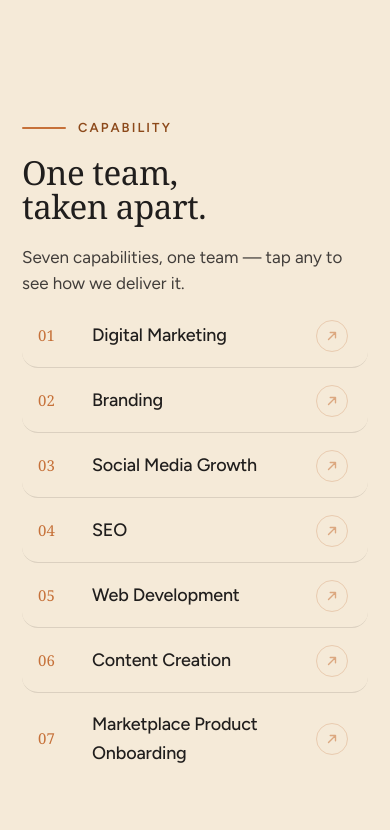
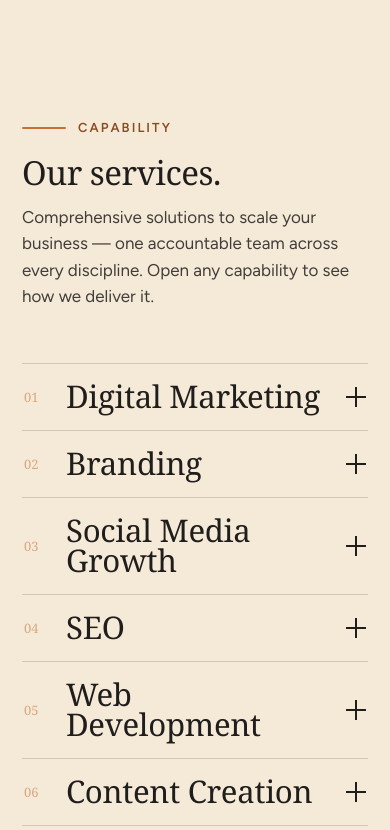
Before and after one commit to shoaibkmca2025/4am-Client, a React (Vite) app: page / in a window 390 px wide. Shown: the part 1454-2284 px from the top of the page. Built offline with nearby package versions, Linux system fonts and the light colour scheme; a web font is replaced by a local one.

Commit message:
service section update

```diff
--- a/components/LandingPage.tsx
+++ b/components/LandingPage.tsx
@@ -68,7 +68,7 @@ const PLACE: Record<string, { side: number; o: number }> = {
   home:        { side: 0.42,  o: 1 },    // text left  → object right
   why:         { side: -0.42, o: 1 },    // text right → object left
   focus:       { side: 0.42,  o: 1 },
-  services:    { side: -0.42, o: 1 },
+  services:    { side: 0.55, o: 0.14 },  // full-width accordion → recede
   software:    { side: 0.42,  o: 1 },
   reach:       { side: -0.42, o: 1 },
   method:      { side: 0.42,  o: 1 },
@@ -134,6 +134,62 @@ const ScrollCue: React.FC = () => {
     return () => window.removeEventListener('scroll', onScroll);
   }, []);
   return <div className="o-cue" ref={ref}>Scroll</div>;
+};
+
+/* ── Services — expandable capability rows (accordion) ───────────── */
+const ServicesAccordion: React.FC = () => {
+  const [open, setOpen] = useState<number | null>(null);
+  const [hover, setHover] = useState<number | null>(null);
+  return (
+    <div className="svc-accordion reveal">
+      {SERVICES.map((s, i) => {
+        const isOpen = open === i;
+        const lift = hover === i && !isOpen;      // slide + tint only while closed
+        const caps = (s.features ?? []).slice(0, 4);
+        return (
+          <div key={s.slug} className={`svc-row${isOpen ? ' is-open' : ''}`}>
+            <button
+              type="button"
+              className="svc-head"
+              aria-expanded={isOpen}
+              onClick={() => setOpen(isOpen ? null : i)}
+              onMouseEnter={() => setHover(i)}
+              onMouseLeave={() => setHover(null)}
+              style={{ transform: lift ? 'translateX(14px)' : 'translateX(0)' }}
+            >
+              <span className="svc-num">{String(i + 1).padStart(2, '0')}</span>
+              <span className="svc-title" style={lift ? { color: 'var(--color-accent)' } : undefined}>{s.title}</span>
+              <span className="svc-plus" aria-hidden="true">
+                <i className="svc-plus-h" />
+                <i className="svc-plus-v" style={{ transform: `scaleY(${isOpen ? 0 : 1})` }} />
+              </span>
+            </button>
+            <div className="svc-panel" data-open={isOpen ? 'true' : 'false'}>
+              <div className="svc-panel-inner">
+                <div className="svc-grid">
+                  <p className="svc-desc">{s.description}</p>
+                  {caps.length > 0 && (
+                    <div className="svc-caps">
+                      <span className="svc-caps-label">Capabilities</span>
+                      <div className="svc-caps-tags">
+                        {caps.map((c) => <span key={c} className="svc-cap">{c}</span>)}
+                      </div>
+                    </div>
+                  )}
+                  <div className="svc-media">
+                    <div className="svc-thumb"><img src={s.image} alt={s.title} loading="lazy" /></div>
+                    <Link to={`/services/${s.slug}`} className="svc-view">
+                      View service <span aria-hidden="true">→</span>
+                    </Link>
+                  </div>
+                </div>
+              </div>
+            </div>
+          </div>
+        );
+      })}
+    </div>
+  );
 };
 
 /* ── Contact form — preserves the working /api/leads integration ─── */
@@ -502,27 +558,20 @@ const LandingPage: React.FC = () => {
           </div>
         </section>
 
-        {/* 4 · Capability (services) */}
+        {/* 4 · Services — expandable capability rows */}
         <section id="services" className="o-section">
-          <div className="o-col right">
-            <p className="kicker reveal"><span className="rule" />Capability</p>
-            <h2 className="reveal">One team, taken apart.</h2>
-            <p className="lede reveal" style={{ marginBottom: 8 }}>
-              Seven capabilities, one team — tap any to see how we deliver it.
-            </p>
-            <div className="o-services" data-stagger>
-              {SERVICES.map((s, i) => (
-                <Link key={s.slug} to={`/services/${s.slug}`} className="o-service reveal-item" aria-label={`${s.title} — view service`}>
-                  <span className="o-service-num">{String(i + 1).padStart(2, '0')}</span>
-                  <span className="o-service-title">{s.title}</span>
-                  <span className="o-service-arrow" aria-hidden="true">
-                    <svg width="14" height="14" viewBox="0 0 16 16" fill="none">
-                      <path d="M4 12L12 4M12 4H6M12 4v6" stroke="currentColor" strokeWidth="1.6" strokeLinecap="round" strokeLinejoin="round" />
-                    </svg>
-                  </span>
-                </Link>
-              ))}
+          <div className="o-wide">
+            <div className="svc-header">
+              <div>
+                <p className="kicker reveal"><span className="rule" />Capability</p>
+                <h2 className="reveal svc-h">Our services.</h2>
+              </div>
+              <p className="lede reveal svc-intro">
+                Comprehensive solutions to scale your business — one accountable team across every
+                discipline. Open any capability to see how we deliver it.
+              </p>
             </div>
+            <ServicesAccordion />
           </div>
         </section>
 
--- a/index.css
+++ b/index.css
@@ -663,6 +663,81 @@ a[role="button"]:active {
   background: var(--color-accent); color: var(--color-bg); border-color: var(--color-accent);
 }
 
+/* ── Services accordion — full-width expandable capability rows.
+   Hover a closed row: it slides right + the title tints; the "+" flips to
+   "×" and the panel opens (grid 0fr→1fr auto-height) to reveal a summary,
+   capability pills, a thumbnail and a "View service" link. ──────────── */
+.organic .svc-header {
+  display: flex; flex-wrap: wrap; gap: clamp(20px, 4vw, 60px);
+  align-items: flex-end; justify-content: space-between; margin-bottom: clamp(22px, 3vw, 42px);
+}
+.organic .svc-h { margin: 0; }
+.organic .svc-intro { max-width: 46ch; margin: 0; padding-bottom: 4px; }
+
+.organic .svc-accordion { border-top: 1px solid var(--color-divider); }
+.organic .svc-row { border-bottom: 1px solid var(--color-divider); }
+.organic .svc-head {
+  width: 100%; display: grid; grid-template-columns: clamp(40px, 5vw, 92px) 1fr auto;
+  align-items: center; gap: clamp(12px, 2.4vw, 34px);
+  padding: clamp(20px, 2.5vw, 36px) 4px; border: 0; background: none; color: var(--color-text);
+  font: inherit; text-align: left; cursor: pointer;
+  transition: transform .55s cubic-bezier(.16, 1, .3, 1);
+}
+.organic .svc-num {
+  font-family: var(--font-heading); color: var(--color-accent);
+  font-size: clamp(13px, 1.15vw, 18px); line-height: 1; opacity: .55; transition: opacity .4s ease;
+}
+.organic .svc-row.is-open .svc-num { opacity: 1; }
+.organic .svc-title {
+  font-family: var(--font-heading); font-weight: 400;
+  font-size: clamp(28px, 4vw, 64px); line-height: .96; letter-spacing: -.01em;
+  transition: color .3s ease;
+}
+.organic .svc-row.is-open .svc-title { color: var(--color-accent-700); }
+
+/* + / × toggle */
+.organic .svc-plus {
+  position: relative; display: block; flex: none;
+  width: clamp(20px, 1.9vw, 30px); height: clamp(20px, 1.9vw, 30px); color: currentColor;
+}
+.organic .svc-plus i { position: absolute; display: block; background: currentColor; }
+.organic .svc-plus-h { top: 50%; left: 0; width: 100%; height: 2px; margin-top: -1px; }
+.organic .svc-plus-v { left: 50%; top: 0; width: 2px; height: 100%; margin-left: -1px; transition: transform .45s cubic-bezier(.16, 1, .3, 1); }
+
+/* expanding panel — animates auto height via grid rows */
+.organic .svc-panel { display: grid; grid-template-rows: 0fr; transition: grid-template-rows .55s cubic-bezier(.16, 1, .3, 1); }
+.organic .svc-row.is-open .svc-panel { grid-template-rows: 1fr; }
+.organic .svc-panel-inner { min-height: 0; overflow: hidden; }
+.organic .svc-grid {
+  display: grid; grid-template-columns: repeat(auto-fit, minmax(min(100%, 272px), 1fr));
+  gap: clamp(20px, 3vw, 54px); padding: 2px 4px clamp(28px, 3vw, 50px);
+  opacity: 0; transform: translateY(10px);
+  transition: opacity .5s ease .08s, transform .55s cubic-bezier(.16, 1, .3, 1) .08s;
+}
+.organic .svc-row.is-open .svc-grid { opacity: 1; transform: none; }
+
+.organic .svc-desc { margin: 0; font-size: clamp(14px, 1.05vw, 17px); line-height: 1.6; color: color-mix(in srgb, var(--color-text) 62%, transparent); }
+.organic .svc-caps { display: grid; gap: 12px; align-content: start; }
+.organic .svc-caps-label { font-size: 11px; font-weight: 700; letter-spacing: .16em; text-transform: uppercase; color: color-mix(in srgb, var(--color-text) 55%, transparent); }
+.organic .svc-caps-tags { display: flex; flex-wrap: wrap; gap: 8px; }
+.organic .svc-cap { padding: 7px 13px; border: 1px solid var(--color-divider); border-radius: 999px; font-size: 11px; font-weight: 600; letter-spacing: .06em; text-transform: uppercase; }
+
+.organic .svc-media { display: grid; gap: 16px; align-content: start; justify-items: start; }
+.organic .svc-thumb { width: 100%; aspect-ratio: 16 / 10; border-radius: 8px; overflow: hidden; background: var(--color-surface); }
+.organic .svc-thumb img { width: 100%; height: 100%; object-fit: cover; display: block; transition: transform .6s cubic-bezier(.16, 1, .3, 1); }
+.organic .svc-thumb:hover img { transform: scale(1.05); }
+.organic .svc-view {
+  display: inline-flex; align-items: center; gap: 10px; padding: 13px 24px; border-radius: 999px;
+  background: var(--color-accent); color: var(--color-bg); text-decoration: none;
+  font-size: 11px; font-weight: 700; letter-spacing: .16em; text-transform: uppercase;
+  transition: background .2s;
+}
+.organic .svc-view:hover { background: var(--color-accent-600); color: var(--color-bg); opacity: 1; }
+
+@media (prefers-reduced-motion: reduce) {
+  .organic .svc-head, .organic .svc-plus-v, .organic .svc-panel, .organic .svc-grid { transition: none; }
+}
+
 .organic blockquote {
   margin: 0; font-family: var(--font-heading); font-weight: 400;
   font-size: clamp(28px, 3.4vw, 52px); line-height: 1.1; text-wrap: pretty;
@@ -709,6 +784,9 @@ a[role="button"]:active {
   .organic h1 { font-size: clamp(38px, 11.5vw, 56px); }
   .organic h2 { font-size: clamp(28px, 8.5vw, 42px); }
   .organic blockquote { font-size: clamp(26px, 8vw, 40px); }
+  .organic .svc-header { flex-direction: column; align-items: flex-start; gap: 14px; }
+  .organic .svc-head { grid-template-columns: 30px 1fr auto; gap: 12px; padding: 18px 2px; }
+  .organic .svc-title { font-size: clamp(24px, 8vw, 38px); }
   .o-cue { display: none; }  /* no sculpture story to cue on phones */
 }
 @supports not (min-height: 84svh) {
```
